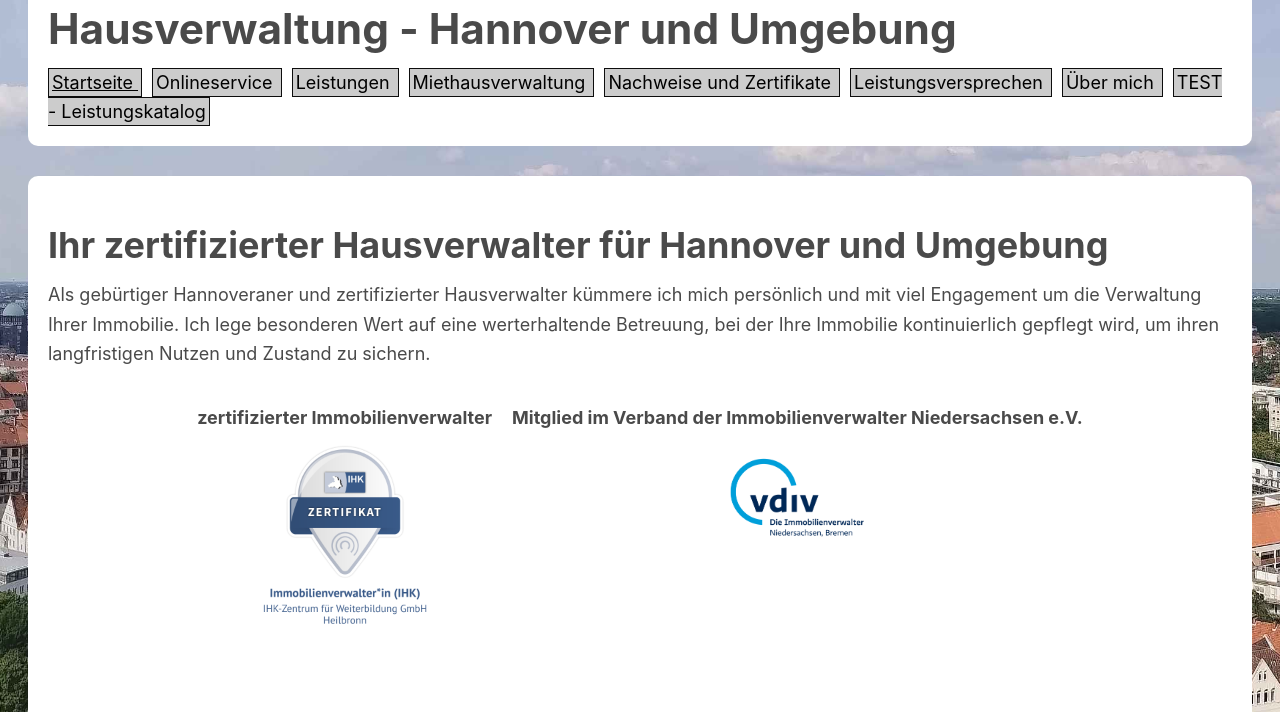
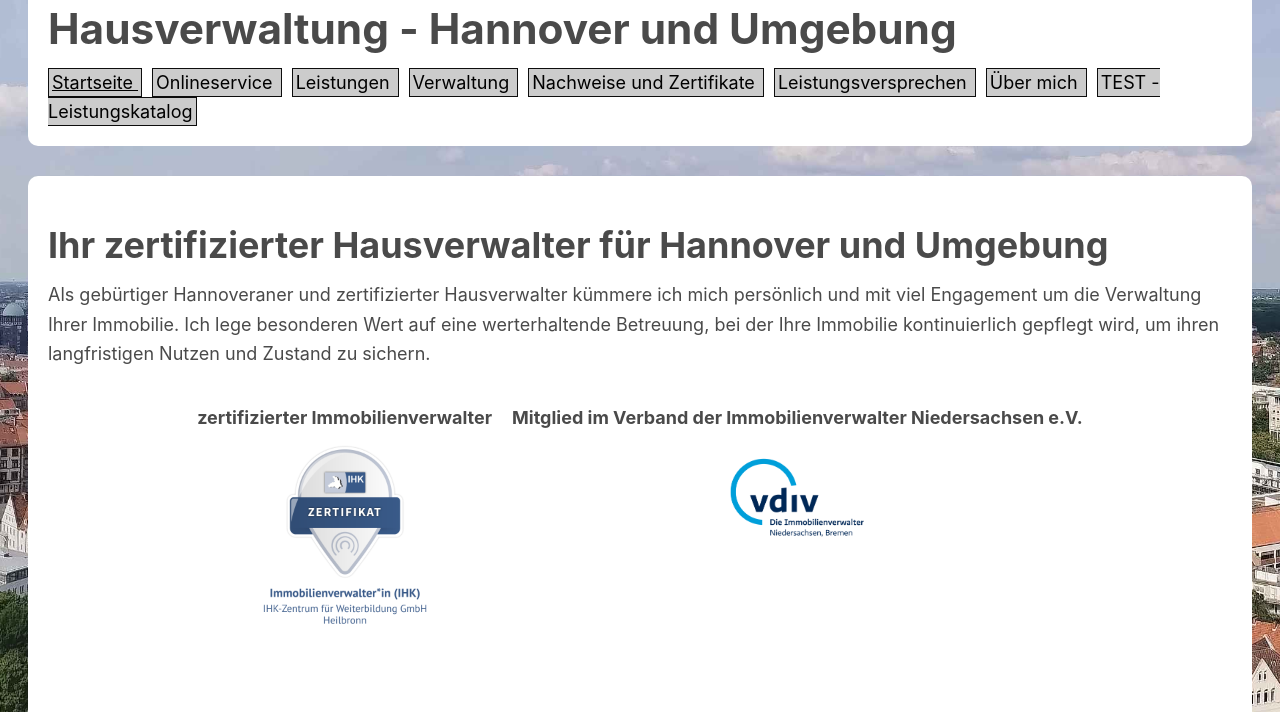
Before and after one commit to marek22k/hausverwaltung, a Jekyll site: the page built from index.md, in a window 1280 px wide and 900 px high, scrolled down 820 px, cut to the strip 188-900 px from the top of the window. Built offline with Jekyll 4.4.1, drawn with Linux system fonts in a browser that asks for light colours.

Commit message:
Update _config.yml

```diff
--- a/_config.yml
+++ b/_config.yml
@@ -18,8 +18,8 @@ menu:
   url: /leistungen/
   weight: 3
 
-- title: Miethausverwaltung
-  url: /miethausverwaltung/
+- title: Verwaltung
+  url: /verwaltung/
   weight: 4
 
 - title: Nachweise und Zertifikate
```
